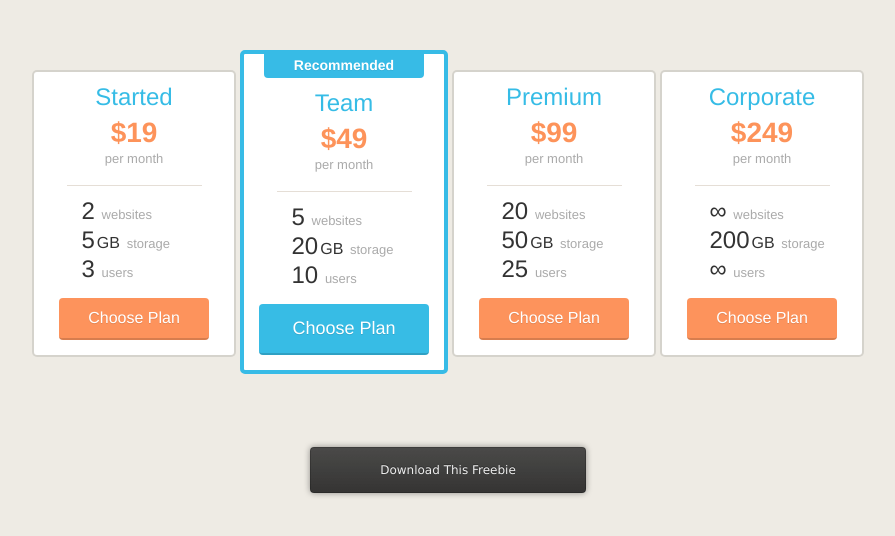
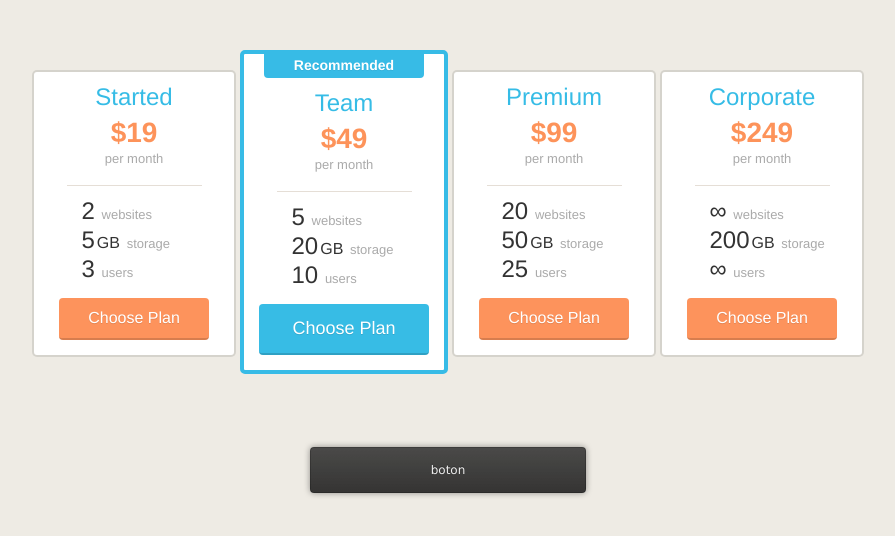
Before and after one commit to ratarchivos/web, a plain HTML site: page buy.html in a window 1280 px wide. Shown: the whole page, without its empty margins (192-1087 px from the left). Drawn offline with Linux system fonts and the light colour scheme.

Commit message:
Update buy.html

```diff
--- a/buy.html
+++ b/buy.html
@@ -57,7 +57,7 @@
 
   <div class="about">
     <p class="about-links">
-      <a href="https://www.designbombs.com/freebie/plans-pricing-table" target="_parent">Download This Freebie</a>
+      <a href="" target="_parent">boton</a>
     </p>
   </div>
 </body>
```
